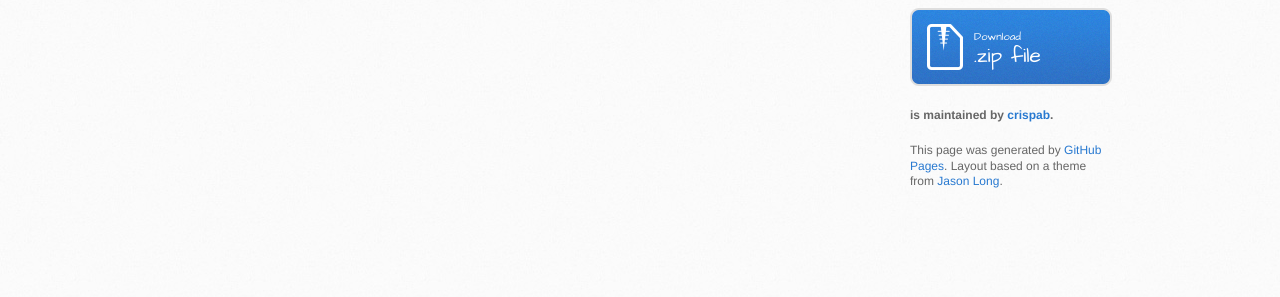
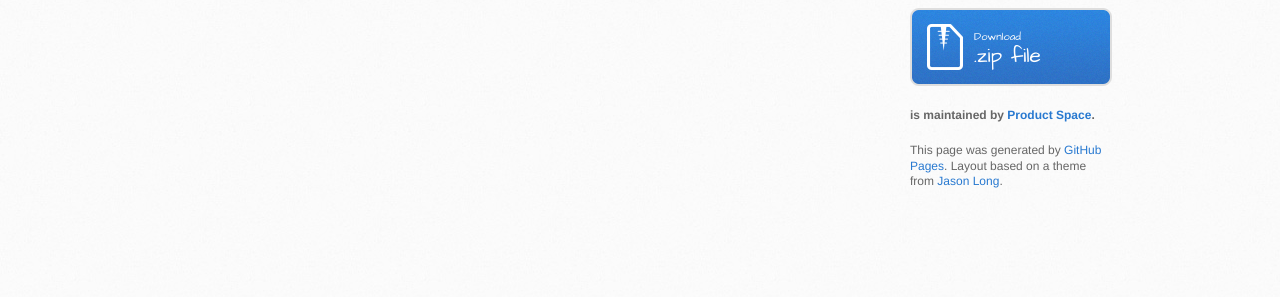
Before and after one commit to crispab/crisp-dna, a Jekyll site: the page built from index.md, in a window 1280 px wide. Shown: the part 896-1193 px from the top of the page. Built offline with Jekyll 4.4.1, drawn with Linux system fonts in a browser that asks for light colours; our own code applies the rules of GitHub Pages for plain Markdown files.

Commit message:
Update content to default layout

```diff
--- a/_layouts/default.html
+++ b/_layouts/default.html
@@ -45,7 +45,7 @@
               .zip file
             </a>
 
-            <p class="repo-owner"><a href="https://github.com/crispab/crisp-dna"></a> is maintained by <a href="https://github.com/crispab">crispab</a>.</p>
+            <p class="repo-owner"><a href="https://github.com/crispab/crisp-dna"></a> is maintained by <a href="https://github.com/TheProductSpace">Product Space</a>.</p>
 
             <p>This page was generated by <a href="https://pages.github.com">GitHub Pages</a>. Layout based on a theme from <a href="https://twitter.com/jasonlong">Jason Long</a>.</p>
           </aside>
```
